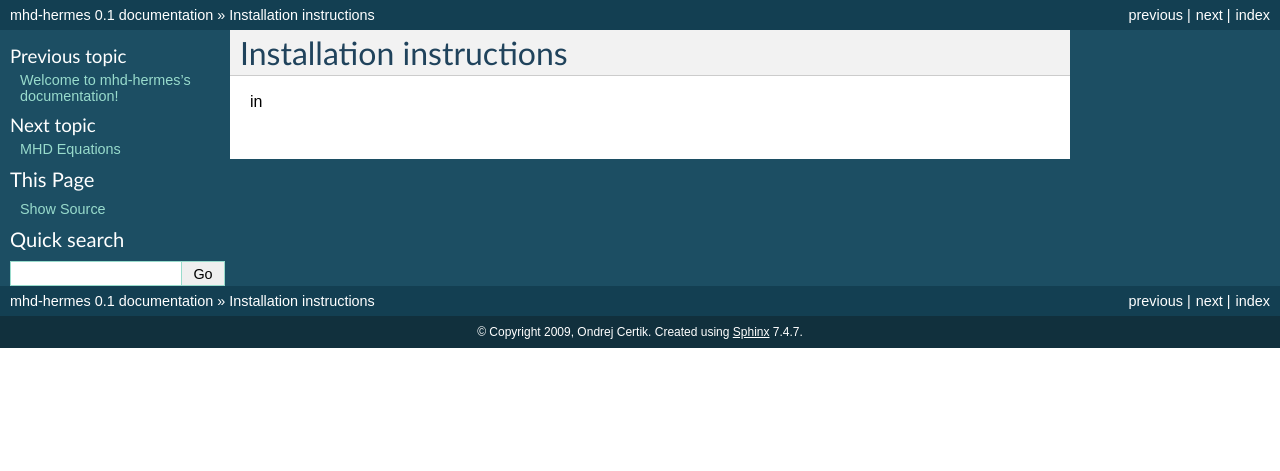
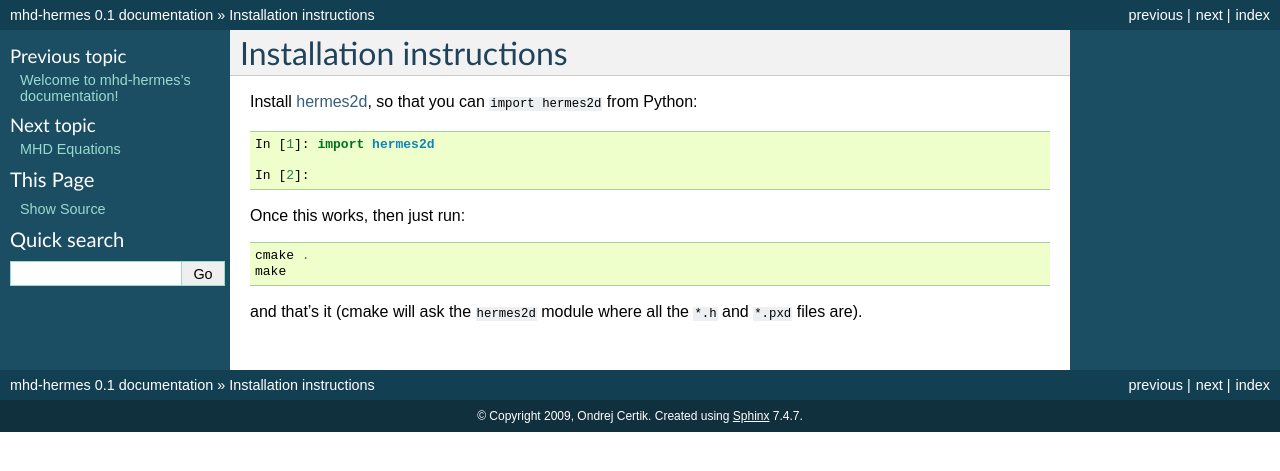
Before and after one commit to certik/mhd-hermes, a Sphinx documentation site: the page built from doc/install.rst, in a window 1280 px wide. Shown: the top 471 px of the page. Built offline with Sphinx 7.4.7, drawn with Linux system fonts in a browser that asks for light colours; formulas are drawn with MathJax 3.

Commit message:
Installation instructions added

```diff
--- a/doc/install.rst
+++ b/doc/install.rst
@@ -1,4 +1,17 @@
 Installation instructions
 -------------------------
 
-in
+Install `hermes2d <http://hpfem.org/>`_, so that you can ``import hermes2d``
+from Python::
+
+    In [1]: import hermes2d
+
+    In [2]:
+
+Once this works, then just run::
+
+    cmake .
+    make
+
+and that's it (cmake will ask the ``hermes2d`` module where all the ``*.h`` and
+``*.pxd`` files are).
```
